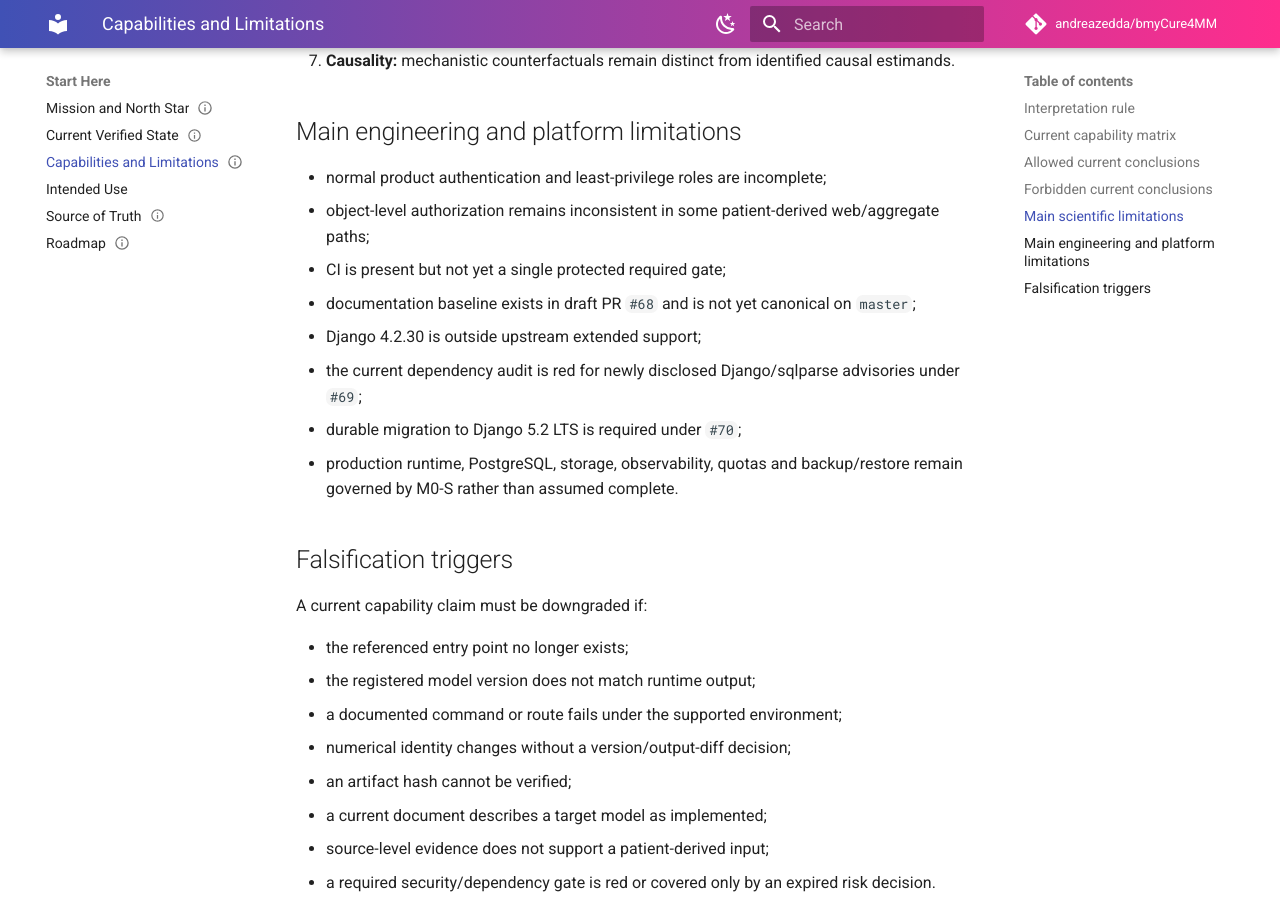
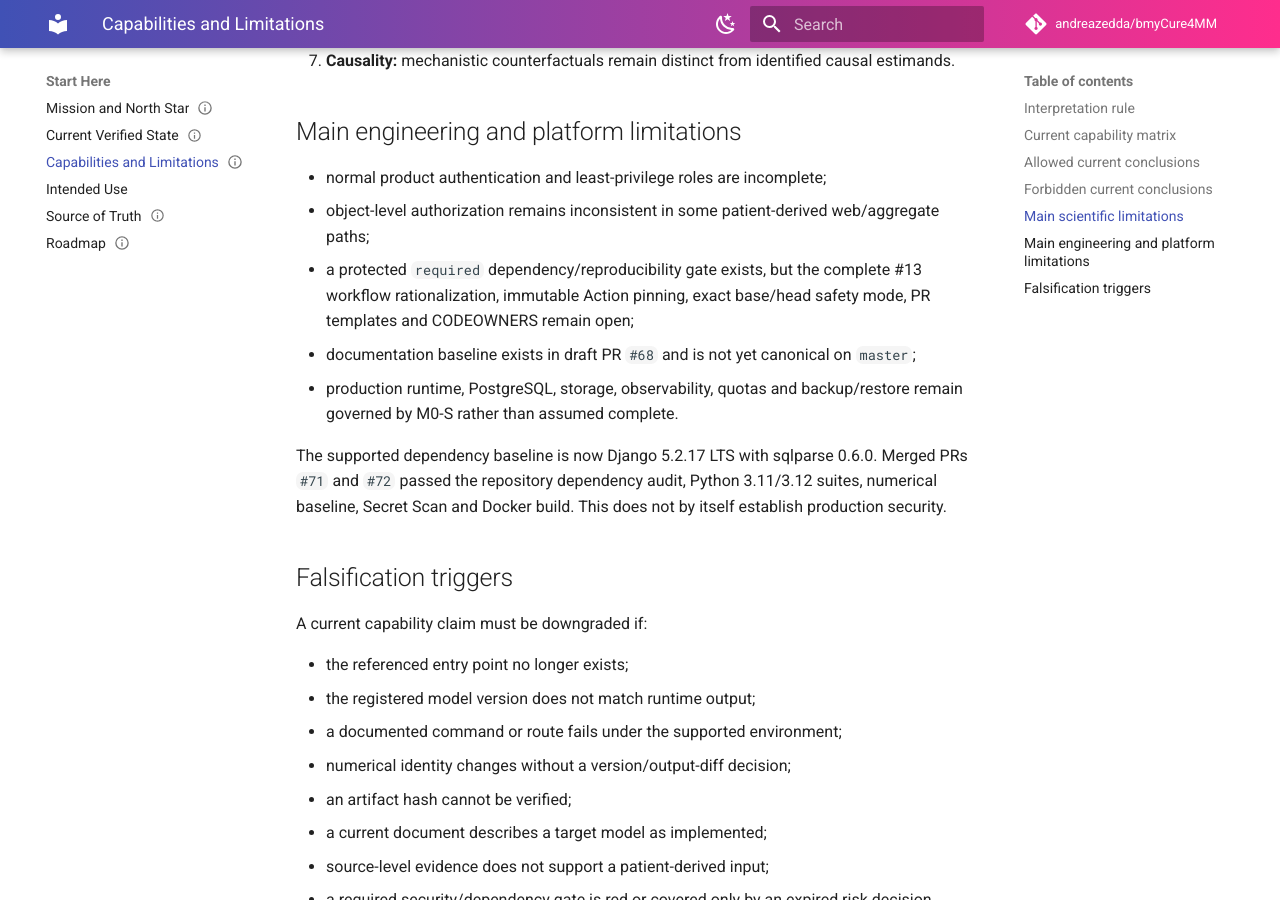
Before and after one commit to andreazedda/bmyCure4MM, an MkDocs documentation site: the page built from docs/product/CAPABILITIES_AND_LIMITATIONS.md, in a window 1280 px wide and 900 px high, scrolled down 2608 px. Built offline with MkDocs 1.6.1 and Material for MkDocs 9.7.7, drawn with Linux system fonts in a browser that asks for light colours; comment, search, counter and statistics services are not loaded.

Commit message:
docs: align capabilities with the supported framework baseline

```diff
--- a/docs/product/CAPABILITIES_AND_LIMITATIONS.md
+++ b/docs/product/CAPABILITIES_AND_LIMITATIONS.md
@@ -72,12 +72,11 @@ computation completed
 
 - normal product authentication and least-privilege roles are incomplete;
 - object-level authorization remains inconsistent in some patient-derived web/aggregate paths;
-- CI is present but not yet a single protected required gate;
+- a protected `required` dependency/reproducibility gate exists, but the complete #13 workflow rationalization, immutable Action pinning, exact base/head safety mode, PR templates and CODEOWNERS remain open;
 - documentation baseline exists in draft PR `#68` and is not yet canonical on `master`;
-- Django 4.2.30 is outside upstream extended support;
-- the current dependency audit is red for newly disclosed Django/sqlparse advisories under `#69`;
-- durable migration to Django 5.2 LTS is required under `#70`;
 - production runtime, PostgreSQL, storage, observability, quotas and backup/restore remain governed by M0-S rather than assumed complete.
+
+The supported dependency baseline is now Django 5.2.17 LTS with sqlparse 0.6.0. Merged PRs `#71` and `#72` passed the repository dependency audit, Python 3.11/3.12 suites, numerical baseline, Secret Scan and Docker build. This does not by itself establish production security.
 
 ## Falsification triggers
 
```
Also changed, not shown: other parts of docs/product/CAPABILITIES_AND_LIMITATIONS.md (+1 -1 lines).
